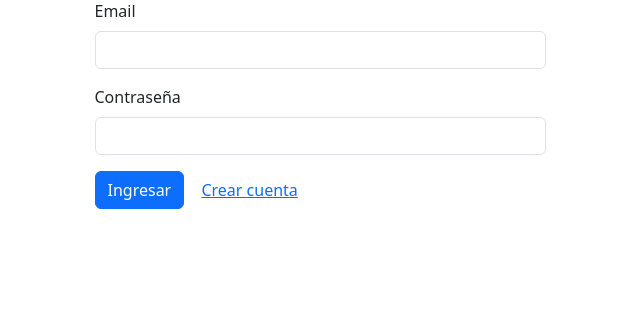
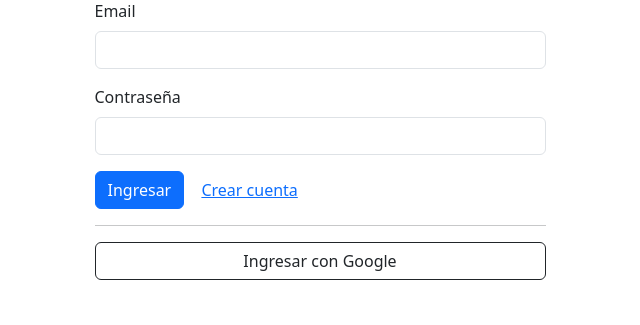
Before and after one commit to axelbrana00/tienda-pc-app, a Flask app: page /login in a window 1280 px wide. Shown: the part 135-460 px from the top of the page, without its empty margins (320-960 px from the left). Run offline with Flask 3, Linux system fonts and the light colour scheme.

Commit message:
Login con Google (OAuth2)

```diff
--- a/app.py
+++ b/app.py
@@ -1,5 +1,6 @@
 import os
 
+from authlib.integrations.flask_client import OAuth
 from dotenv import load_dotenv
 from flask import Flask, flash, redirect, render_template, request, url_for
 from flask_bcrypt import Bcrypt
@@ -19,6 +20,15 @@ bcrypt = Bcrypt(app)
 login_manager = LoginManager(app)
 login_manager.login_view = "login"
 login_manager.login_message = "Iniciá sesión para continuar."
+
+oauth = OAuth(app)
+google = oauth.register(
+    name="google",
+    client_id=os.getenv("GOOGLE_CLIENT_ID"),
+    client_secret=os.getenv("GOOGLE_CLIENT_SECRET"),
+    server_metadata_url="https://accounts.google.com/.well-known/openid-configuration",
+    client_kwargs={"scope": "openid email profile"},
+)
 
 with app.app_context():
     db.create_all()
@@ -73,6 +83,33 @@ def login():
     return render_template("login.html")
 
 
+@app.route("/login/google")
+def login_google():
+    redirect_uri = url_for("google_callback", _external=True)
+    return google.authorize_redirect(redirect_uri)
+
+
+@app.route("/login/google/callback")
+def google_callback():
+    try:
+        token = google.authorize_access_token()
+        info = token["userinfo"]
+        email = info["email"].lower()
+        nombre = info.get("name", email)
+    except Exception:
+        flash("No se pudo ingresar con Google. Probá de nuevo.", "danger")
+        return redirect(url_for("login"))
+
+    usuario = Usuario.query.filter_by(email=email).first()
+    if not usuario:
+        usuario = Usuario(nombre=nombre, email=email, password=None)
+        db.session.add(usuario)
+        db.session.commit()
+
+    login_user(usuario)
+    return redirect(url_for("inicio"))
+
+
 @app.route("/logout")
 @login_required
 def logout():
--- a/templates/login.html
+++ b/templates/login.html
@@ -21,6 +21,8 @@
       <button type="submit" class="btn btn-primary">Ingresar</button>
       <a href="{{ url_for('registro') }}" class="btn btn-link">Crear cuenta</a>
     </form>
+        <hr>
+    <a href="{{ url_for('login_google') }}" class="btn btn-outline-dark w-100">Ingresar con Google</a>
   </div>
 </div>
 {% endblock %}
```
